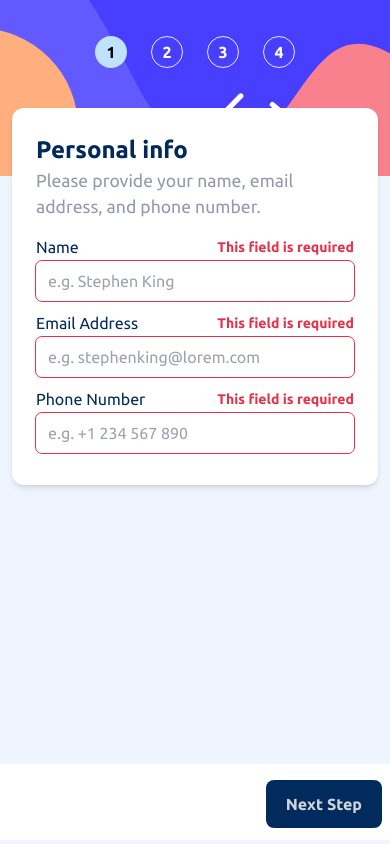
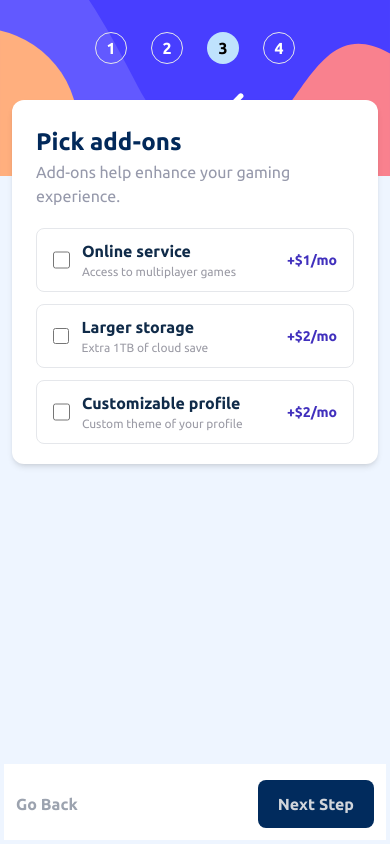
Before and after one commit to apekul/multi-step-form-main, a React (Create React App) app: page / in a window 390 px wide. Both pictures are taken after a click on the button "Next Step". Built offline with nearby package versions, Linux system fonts and the light colour scheme.

Commit message:
update responsive mobile style for select plan, add-ons, summary

```diff
--- a/src/Components/Form.js
+++ b/src/Components/Form.js
@@ -33,14 +33,14 @@ const Form = () => {
       check: false,
     },
     {
-      name: "Larger Storage",
+      name: "Larger storage",
       description: "Extra 1TB of cloud save",
       price_monthly: 2,
       price_yearly: 20,
       check: false,
     },
     {
-      name: "Customizable Profile",
+      name: "Customizable profile",
       description: "Custom theme of your profile",
       price_monthly: 2,
       price_yearly: 20,
@@ -49,7 +49,7 @@ const Form = () => {
   ]);
 
   // Current form Step
-  const [currentStep, setCurrentStep] = useState(0);
+  const [currentStep, setCurrentStep] = useState(1);
 
   // Form data for each step
   const form = [
@@ -100,7 +100,7 @@ const Form = () => {
 
   return (
     <section className="w-full sm:w-auto flex flex-col sm:flex-row sm:bg-white sm:p-4 sm:rounded-xl select-none">
-      <ul className="bg-mobile sm:bg-desktop flex items-start justify-center sm:justify-start sm:flex-col px-8 py-9 gap-6 bg-cover sm:w-[17rem] w-full h-[11rem] sm:h-[36rem] sm:rounded-xl bg-center">
+      <ul className="bg-mobile sm:bg-desktop flex items-start justify-center sm:justify-start sm:flex-col px-8 py-8 gap-6 bg-cover sm:w-[17rem] w-full h-[11rem] sm:h-[36rem] sm:rounded-xl bg-center">
         {form.map((item, index) => (
           <li key={index} className="flex gap-4 items-center">
             <div
@@ -124,7 +124,11 @@ const Form = () => {
           <SubmitFinished />
         </div>
       ) : (
-        <div className="w-full md:max-w-[40rem] relative">
+        <div
+          className={`w-full md:w-[40rem] sm:h-full relative bg-[#EEF5FF] ${
+            planData.type === "yearly" && currentStep === 1 && "h-[35rem]"
+          }`}
+        >
           {form[currentStep].component}
         </div>
       )}
--- a/src/Components/FormSteps/AddOns.js
+++ b/src/Components/FormSteps/AddOns.js
@@ -10,25 +10,25 @@ const AddOns = ({ addOnsData, setAddOnsData, setCurrentStep, type }) => {
   };
 
   return (
-    <section className="h-full flex flex-col pb-5 pt-10 px-[6rem] select-none">
-      <h1 className="text-[2rem] font-extrabold text-[#02295a]">
+    <section className="w-auto sm:h-full flex flex-col pb-5 pt-6 sm:pt-10 px-6 sm:px-[4rem] md:px-[6rem] bg-white sm:bg-none m-3 sm:m-0 rounded-xl sm:rounded-none shadow-md sm:shadow-none absolute -top-[5.5rem] left-0 right-0 sm:static">
+      <h1 className="text-[1.5rem] sm:text-[2rem] font-extrabold text-[#02295a]">
         Pick add-ons
       </h1>
-      <p className="text-[1rem]" style={{ color: "hsl(231, 11%, 63%)" }}>
+      <p className="sm:text-[1.3rem]" style={{ color: "hsl(231, 11%, 63%)" }}>
         Add-ons help enhance your gaming experience.
       </p>
       <div className="items-start justify-between flex flex-col flex-1">
         {/* checkbox */}
-        <ul className="w-full flex flex-col gap-4 mt-10">
+        <ul className="w-full flex flex-col gap-3 sm:gap-4 mt-5 sm:mt-10">
           {addOnsData.map((item, index) => (
             <li
               key={index}
-              className={`flex items-center justify-between w-full px-6 gap-5 h-[5rem] rounded-lg border hover:border-[#524E9B] cursor-pointer ${
+              className={`flex items-center justify-between w-full px-4 sm:px-6 gap-0 sm:gap-5 h-[4rem] sm:h-[5rem] rounded-lg border hover:border-[#524E9B] cursor-pointer ${
                 item.check && "border-[#524E9B] bg-[#F8F9FE]"
               }`}
               onClick={() => updateAddOnsData(item.name)}
             >
-              <div className="flex items-center gap-5">
+              <div className="flex items-center gap-3 sm:gap-5">
                 <input
                   type="checkbox"
                   checked={item.check}
@@ -36,19 +36,21 @@ const AddOns = ({ addOnsData, setAddOnsData, setCurrentStep, type }) => {
                   onClick={(event) => event.stopPropagation()}
                   className="w-5 h-5 border-gray-300 rounded accent-[#483EFF] cursor-pointer"
                 />
-                <span>
-                  <p className="text-[#0C2446] font-bold text-md">
+                <span className="w-full">
+                  <p className="text-[#102B49] font-bold text-[1rem] sm:text-md">
                     {item.name}
                   </p>
-                  <p className="text-[#9B9BA5]">{item.description}</p>
+                  <p className="text-[#9B9BA5] text-[0.75rem] sm:text-base">
+                    {item.description}
+                  </p>
                 </span>
               </div>
               {type === "monthly" ? (
-                <p className="text-[#4130BD] font-semibold text-md">
+                <p className="text-[#4130BD] font-semibold text-sm sm:text-md">
                   +${item.price_monthly}/mo
                 </p>
               ) : (
-                <p className="text-[#4130BD] font-semibold text-md">
+                <p className="text-[#4130BD] font-semibold text-sm sm:text-md">
                   +${item.price_yearly}/yr
                 </p>
               )}
@@ -56,7 +58,7 @@ const AddOns = ({ addOnsData, setAddOnsData, setCurrentStep, type }) => {
           ))}
         </ul>
         {/* buttons */}
-        <div className="w-full flex justify-between">
+        <div className="sm:w-full flex justify-between fixed bottom-4 left-4 right-4 sm:static bg-white -m-3 pt-4 p-3 sm:pt-0 sm:-m-0 sm:p-0">
           <button
             onClick={() => setCurrentStep((prev) => prev - 1)}
             className="font-semibold text-md text-gray-400 hover:text-[#012B5D] duration-150 transition-all"
--- a/src/Components/FormSteps/PersonalInfo.js
+++ b/src/Components/FormSteps/PersonalInfo.js
@@ -38,7 +38,7 @@ const PersonalInfo = ({ personalData, setPersonalData, setCurrentStep }) => {
   };
 
   return (
-    <section className="w-auto sm:h-full flex flex-col pb-5 pt-6 sm:pt-10 px-6 sm:px-[4rem] md:px-[6rem] bg-white sm:bg-none m-3 sm:m-0 rounded-xl sm:rounded-none shadow-md sm:shadow-none absolute -top-[5rem] left-0 right-0 sm:static">
+    <section className="w-auto sm:h-full flex flex-col pb-5 pt-6 sm:pt-10 px-6 sm:px-[4rem] md:px-[6rem] bg-white sm:bg-none m-3 sm:m-0 rounded-xl sm:rounded-none shadow-md sm:shadow-none absolute -top-[5.5rem] left-0 right-0 sm:static">
       <h1 className="text-[1.5rem] sm:text-[2rem] font-extrabold text-[#02295a]">
         Personal info
       </h1>
@@ -117,7 +117,8 @@ const PersonalInfo = ({ personalData, setPersonalData, setCurrentStep }) => {
             }`}
           />
         </div>
-        <div className="sm:w-full flex justify-end fixed bottom-4 left-2 right-2 sm:static bg-white -m-3 pt-4 p-3 sm:pt-0 sm:-m-0 sm:p-0">
+        {/* buttons */}
+        <div className="sm:w-full flex justify-end fixed bottom-4 left-4 right-4 sm:static bg-white -m-3 pt-4 p-3 sm:pt-0 sm:-m-0 sm:p-0">
           <button
             type="submit"
             className="bg-[#012B5D] text-md font-semibold text-gray-300 py-3 px-5 rounded-lg hover:text-white hover:bg-[#144C85] duration-150 transition-all"
--- a/src/Components/FormSteps/SelectPlan.js
+++ b/src/Components/FormSteps/SelectPlan.js
@@ -33,19 +33,19 @@ const SelectPlan = ({ planData, setPlanData, setCurrentStep }) => {
   }, [type, planData.name, setPlanData]);
 
   return (
-    <section className="h-full flex flex-col pb-5 pt-10 px-[6rem]">
-      <h1 className="text-[2rem] font-extrabold text-[#02295a]">
+    <section className="w-auto sm:h-full flex flex-col pb-5 pt-6 sm:pt-10 px-6 sm:px-[4rem] md:px-[6rem] bg-white sm:bg-none m-3 sm:m-0 rounded-xl sm:rounded-none shadow-md sm:shadow-none absolute -top-[5.5rem] left-0 right-0 sm:static">
+      <h1 className="text-[1.5rem] sm:text-[2rem] font-extrabold text-[#02295a]">
         Select your plan
       </h1>
-      <p className="text-[1rem]" style={{ color: "hsl(231, 11%, 63%)" }}>
+      <p className="text-[1.1rem]" style={{ color: "hsl(231, 11%, 63%)" }}>
         You have the option of monthly or yearly billing.
       </p>
       <div className="items-start justify-between flex flex-col flex-1">
-        <ul className="w-full mt-[2rem] grid grid-flow-row grid-cols-3 gap-5">
+        <ul className="w-full mt-[1rem] sm:mt-[2rem] flex flex-col sm:grid sm:grid-flow-row sm:grid-cols-3 gap-3 sm:gap-5">
           {plans.map((item, index) => (
             <li
               key={index}
-              className={`h-auto px-3 pb-3 pt-[1.10rem] border-2 rounded-lg flex flex-col justify-between cursor-pointer  hover:border-[#AFAAD6]
+              className={`h-auto px-3 pb-3 pt-3 sm:pt-[1.10rem] gap-4 sm:gap-0 border-2 rounded-lg flex  sm:items-start sm:flex-col sm:justify-between cursor-pointer  hover:border-[#AFAAD6]
               ${
                 item.name === planData.name
                   ? "bg-[#F8F9FE] border-[#AFAAD6]"
@@ -54,7 +54,7 @@ const SelectPlan = ({ planData, setPlanData, setCurrentStep }) => {
               onClick={() => updatePlan(item)}
             >
               <img src={item.icon} alt="icon-arcade" className="w-10 h-10" />
-              <span className="flex flex-col gap-0.5 mt-[3rem]">
+              <span className="flex flex-col gap-0.5 sm:mt-[3rem]">
                 <p className="text-[#122A50] font-bold">{item.name}</p>
                 <p className="text-gray-400 text-sm ">
                   $
@@ -105,7 +105,7 @@ const SelectPlan = ({ planData, setPlanData, setCurrentStep }) => {
         </ul>
 
         {/* buttons */}
-        <div className="w-full flex justify-between">
+        <div className="sm:w-full flex justify-between fixed bottom-4 left-4 right-4 sm:static bg-white -m-3 pt-4 p-3 sm:pt-0 sm:-m-0 sm:p-0">
           <button
             onClick={() => setCurrentStep((prev) => prev - 1)}
             className="font-semibold text-md text-gray-400 hover:text-[#012B5D] duration-150 transition-all"
--- a/src/Components/FormSteps/SubmitFinished.js
+++ b/src/Components/FormSteps/SubmitFinished.js
@@ -3,9 +3,12 @@ import img from "../../assets/images/icon-thank-you.svg";
 
 const SubmitFinished = () => {
   return (
-    <section className="h-full flex flex-col pb-5 pt-10 px-[6rem] items-center justify-center ">
-      <img src={img} alt="thank-you-image" className="w-20 mb-5" />
-      <h1 className="font-bold text-3xl text-[#062B57] my-3">Thank you!</h1>
+    <section className="w-auto sm:h-full items-center justify-center flex flex-col pb-16 sm:pb-5 pt-16 sm:pt-10 px-6 sm:px-[4rem] md:px-[6rem] bg-white sm:bg-none m-3 sm:m-0 rounded-xl sm:rounded-none shadow-md sm:shadow-none absolute top-[5.5rem] left-0 right-0 sm:static">
+      {/* <section className="h-full flex flex-col pb-5 pt-10 px-[6rem] items-center justify-center "> */}
+      <img src={img} alt="thank-you-image" className="w-14 sm:w-20 mb-5" />
+      <h1 className="font-bold text-2xl sm:text-3xl text-[#062B57] my-3">
+        Thank you!
+      </h1>
       <p className="text-[#A1A0A6] text-center text-md">
         Thanks for confirming your subscription! We hope you have fun using our
         platform. If you ever need support, please feel free to email us at
--- a/src/index.css
+++ b/src/index.css
@@ -7,7 +7,7 @@
   -moz-osx-font-smoothing: grayscale;
 } */
 
-code {
+/* code {
   font-family: source-code-pro, Menlo, Monaco, Consolas, "Courier New",
     monospace;
-}
+} */
```
Also changed, not shown: src/Components/FormSteps/Summary.js (+13 -11 lines).
